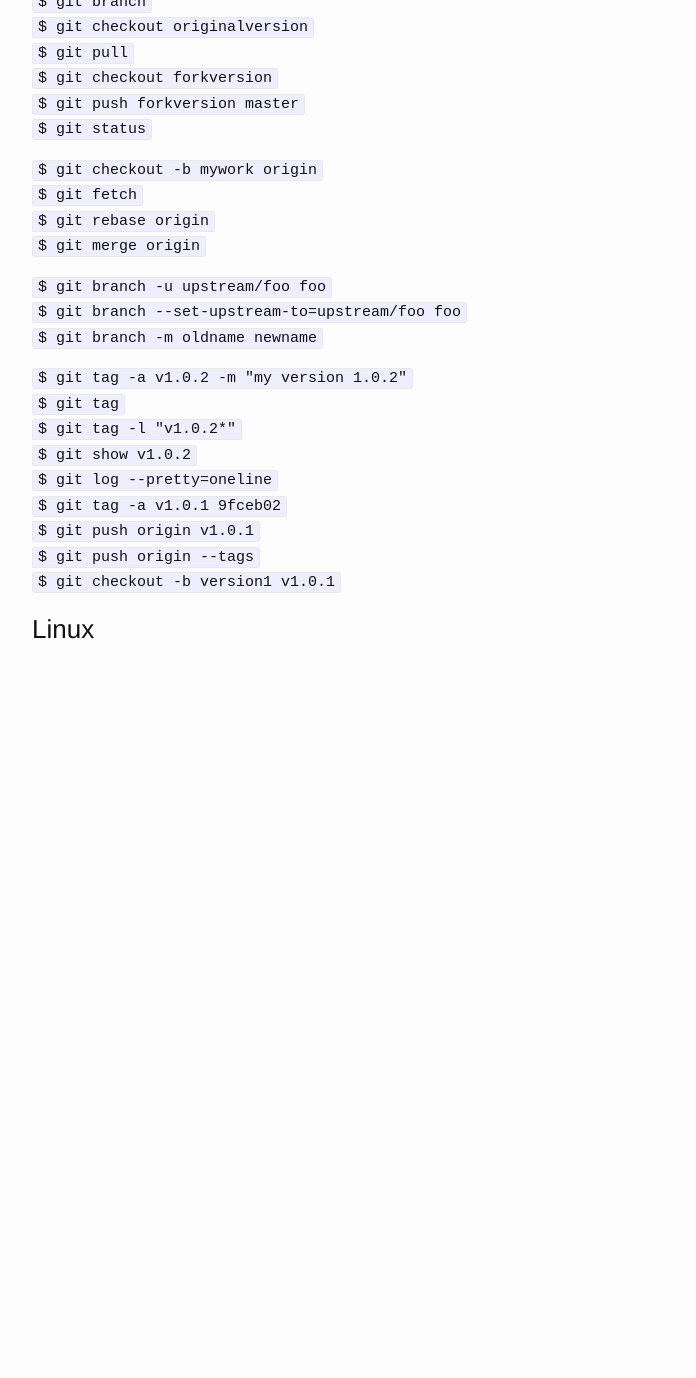
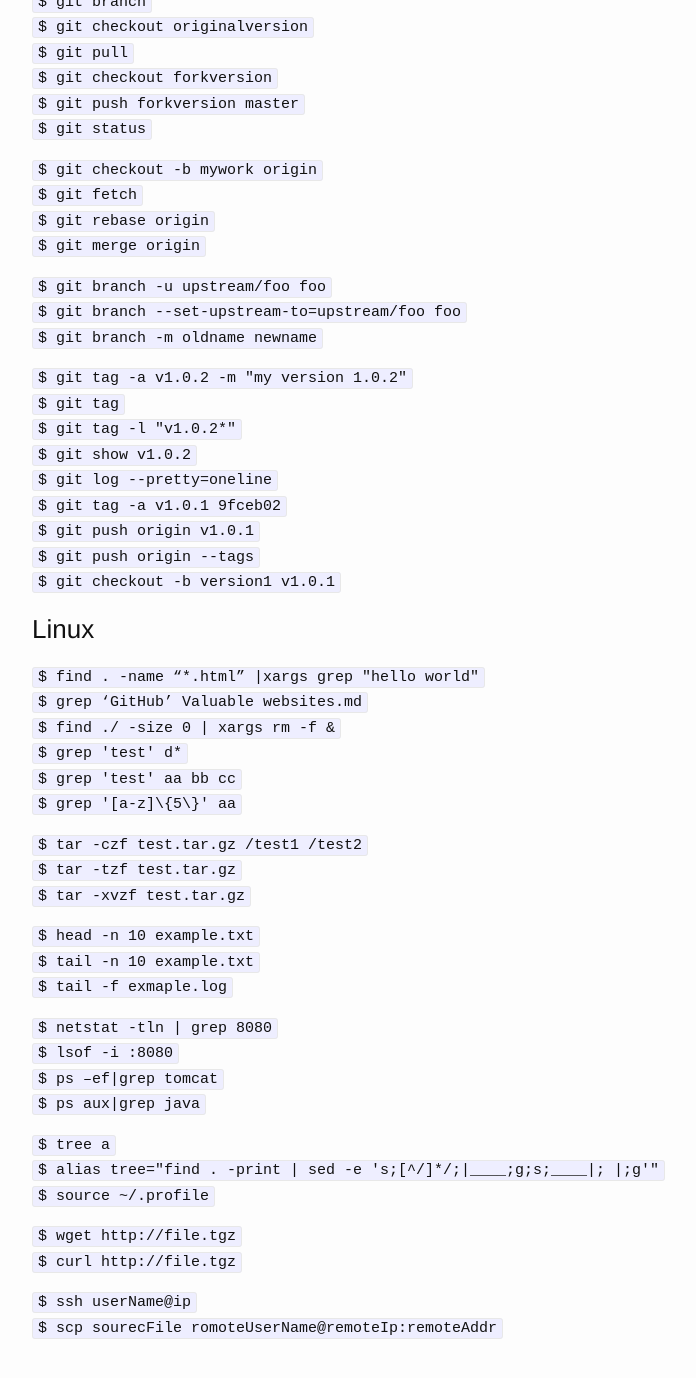
Before and after one commit to GeekRRK/GeekRRK.github.io, a Jekyll site: the page built from _posts/2015-12-15-Frequent commands.md, in a window 1280 px wide and 1400 px high, scrolled down 679 px. Shown: the top 1378 px of the window, without its empty margins (238-934 px from the left). Built offline with Jekyll 4.4.1, drawn with Linux system fonts in a browser that asks for light colours; Markdown is read by kramdown in place of the engine named in the settings; before the commit the page ends 1388 px from its top, so only the background shows below that.

Commit message:
Update Frequent commands

```diff
--- a/_posts/2015-12-15-Frequent commands.md
+++ b/_posts/2015-12-15-Frequent commands.md
@@ -49,3 +49,32 @@ Sync with author after fork
 `$ git checkout -b version1 v1.0.1`
 
 ### Linux
+`$ find . -name “*.html” |xargs grep "hello world"`
+`$ grep ‘GitHub’ Valuable websites.md`
+`$ find ./ -size 0 | xargs rm -f &`
+`$ grep 'test' d*`
+`$ grep 'test' aa bb cc`
+`$ grep '[a-z]\{5\}' aa`
+
+`$ tar -czf test.tar.gz /test1 /test2`
+`$ tar -tzf test.tar.gz`
+`$ tar -xvzf test.tar.gz`
+
+`$ head -n 10 example.txt`
+`$ tail -n 10 example.txt`
+`$ tail -f exmaple.log`
+
+`$ netstat -tln | grep 8080`
+`$ lsof -i :8080`
+`$ ps –ef|grep tomcat`
+`$ ps aux|grep java`
+
+`$ tree a`
+`$ alias tree="find . -print | sed -e 's;[^/]*/;|____;g;s;____|; |;g'"`
+`$ source ~/.profile`
+
+`$ wget http://file.tgz`
+`$ curl http://file.tgz`
+
+`$ ssh userName@ip`
+`$ scp sourecFile romoteUserName@remoteIp:remoteAddr`
```
